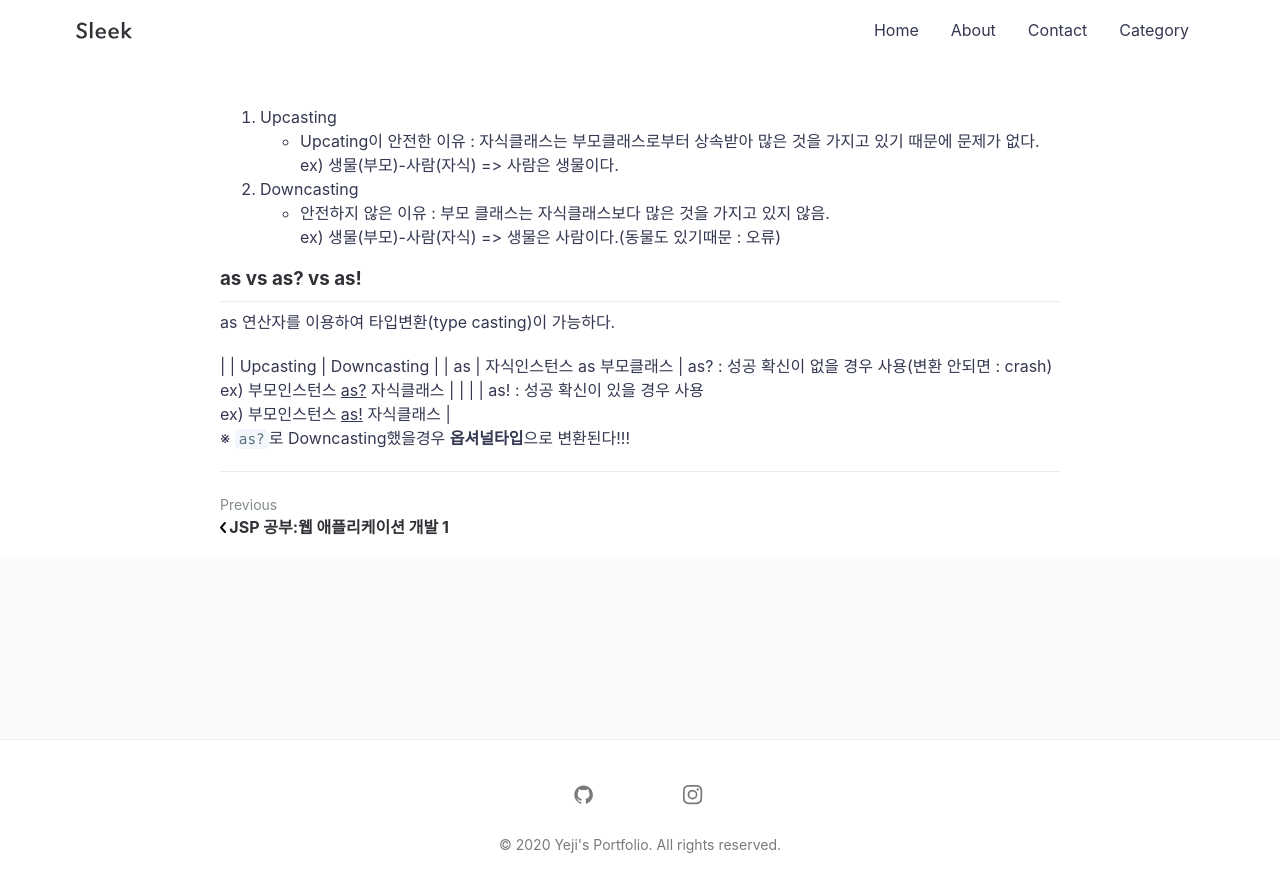
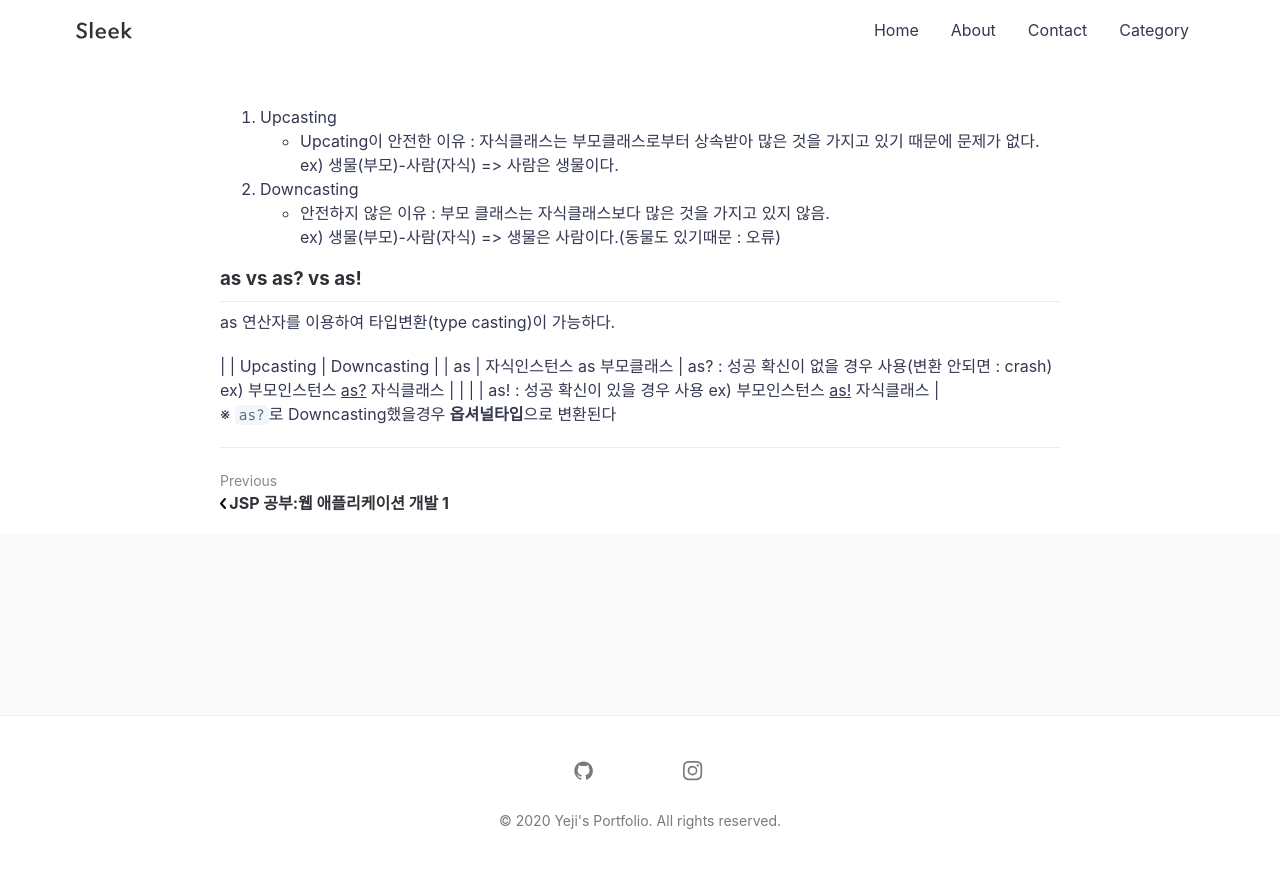
Before and after one commit to Yeji-Jang1210/Yeji-Jang1210.github.io, a Jekyll site: the page built from _posts/2020-09-15-iOS-study-2nd.md, in a window 1280 px wide and 900 px high, scrolled down 3545 px. Shown: the top 892 px of the window. Built offline with Jekyll 4.4.1, drawn with Linux system fonts in a browser that asks for light colours; comment, search, counter and statistics services are not loaded.

```diff
--- a/_posts/2020-09-15-iOS-study-2nd.md
+++ b/_posts/2020-09-15-iOS-study-2nd.md
@@ -140,8 +140,6 @@ myNum = 8
 as 연산자를 이용하여 타입변환(type casting)이 가능하다.
 
 |  | Upcasting | Downcasting |
-| as   | 자식인스턴스 as 부모클래스 | as? : 성공 확신이 없을 경우 사용(변환 안되면 : crash)
-ex) 부모인스턴스 <u>as?</u> 자식클래스 |
-| | | as! : 성공 확신이 있을 경우 사용
-ex) 부모인스턴스 <u>as!</u> 자식클래스 |
-※ `as?`로 Downcasting했을경우 **옵셔널타입**으로 변환된다!!!
+| as   | 자식인스턴스 as 부모클래스 | as? : 성공 확신이 없을 경우 사용(변환 안되면 : crash)  ex) 부모인스턴스 <u>as?</u> 자식클래스 |
+| | | as! : 성공 확신이 있을 경우 사용  ex) 부모인스턴스 <u>as!</u> 자식클래스 |
+※ `as?`로 Downcasting했을경우 **옵셔널타입**으로 변환된다
```
